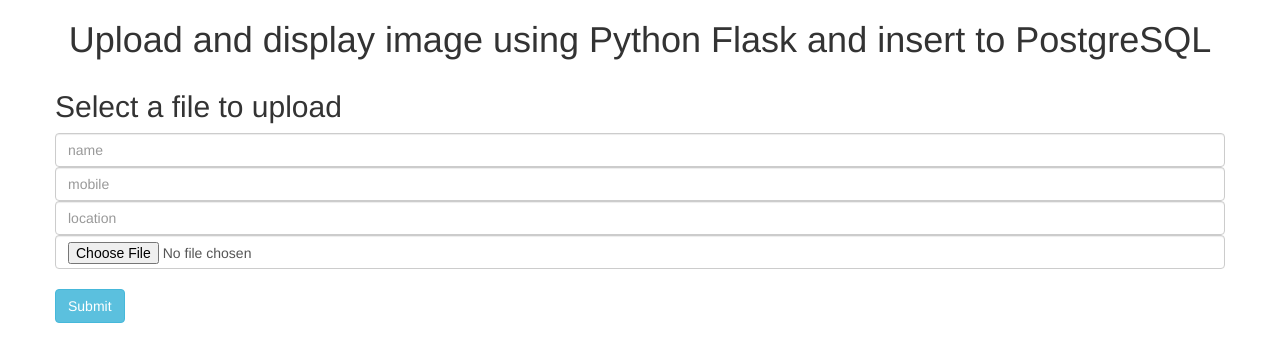
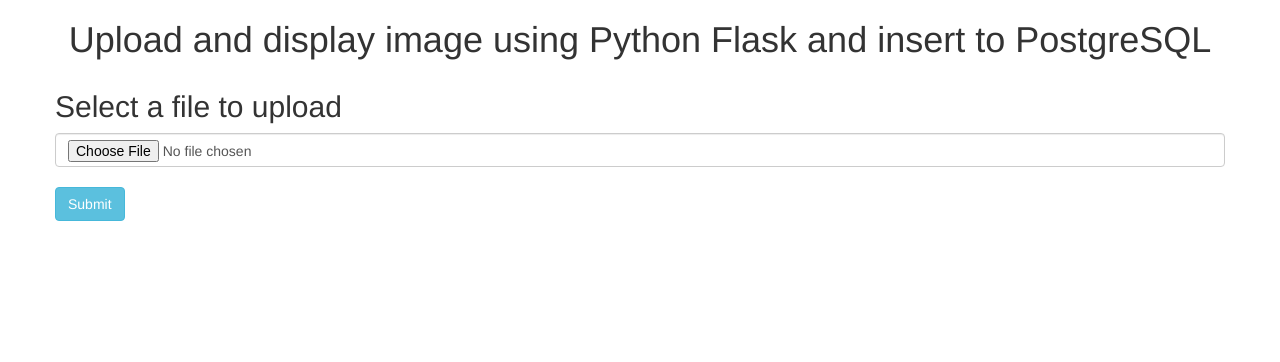
Before and after one commit to neerajram30/God-s-Eye, a Flask app: page /newcase in a window 1280 px wide. Shown: the top 362 px of the page. Run offline with Flask 2, Linux system fonts and the light colour scheme; some libraries are stand-ins or nearby versions.

Commit message:
can't adapt type 'FileStorage

```diff
--- a/app.py
+++ b/app.py
@@ -133,11 +133,12 @@
         return render_template("newcase.html", message = msg)
     if face_img and allowed_file(face_img.filename):
         filename = secure_filename(face_img.filename)
+        print(filename)
         face_img.save(os.path.join(app.config['UPLOAD_FOLDER'], filename))
     cur = conn.cursor()
-    cur.execute("INSERT INTO cases (m_name, mobile, location, face_img) VALUES('{m_name}', '{mobile}', '{location}', '{face_img}')")
+    cur.execute('INSERT INTO upload (title) VALUES(%s)',(face_img,))
     try:
-        conn.commit()
+        conn.commit(cursor_factory=psycopg2.extras.DictCursor)
     except psycopg2.Error as e:
         msg="Database error: " + e
         return render_template("newcase.html", message = msg)
--- a/templates/newcase.html
+++ b/templates/newcase.html
@@ -30,9 +30,9 @@
         <dl>
 
             <p>
-                <input type="text" name="m_name" class="form-control" placeholder="name">
+                <!-- <input type="text" name="m_name" class="form-control" placeholder="name">
                 <input type="text" name="mobile" class="form-control" placeholder="mobile">
-                <input type="text" name="location" class="form-control" placeholder="location">
+                <input type="text" name="location" class="form-control" placeholder="location"> -->
                 <input type="file" name="face_img" class="form-control" autocomplete="off" required>
 
             </p>
```
Also changed, not shown: static/uploads/Mohanlal1.jpg (added), static/uploads/Neeraj.gif (added), static/uploads/icons8-react-100.png (added).
